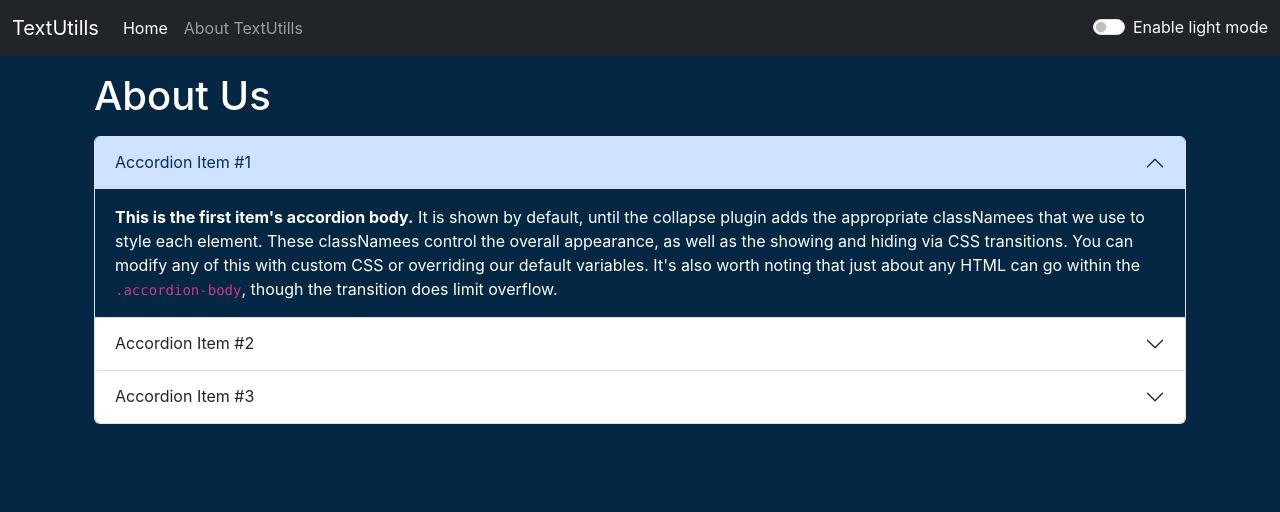
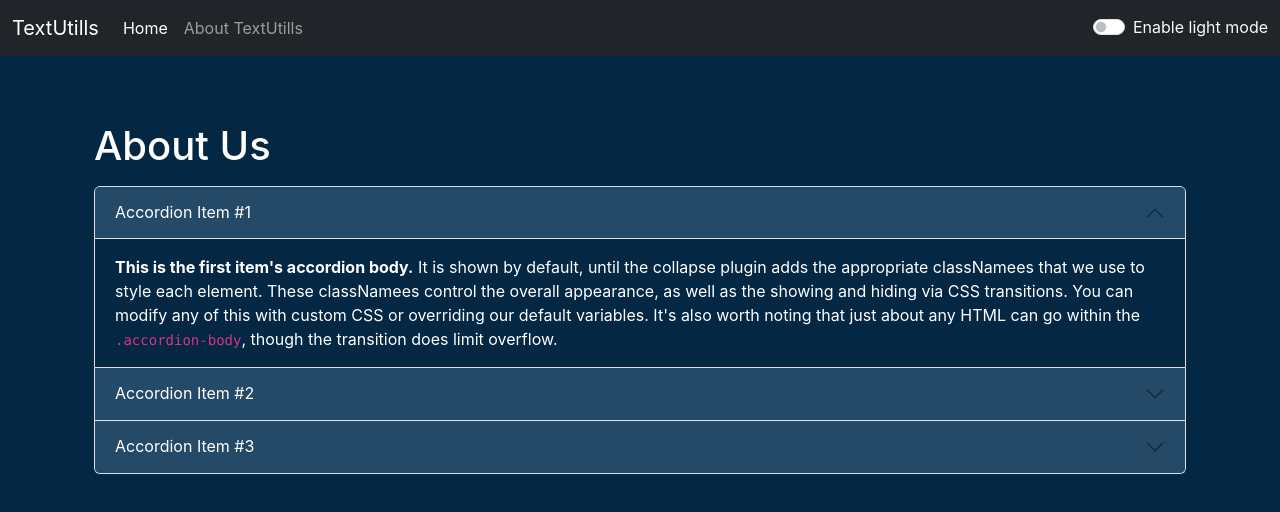
Before and after one commit to aarti-soni3/react-demo-app, a React (Create React App) app: page /about in a window 1280 px wide. Shown: the top 512 px of the page. Built offline with nearby package versions, Linux system fonts and the light colour scheme.

Commit message:
[Update] Fixing TextUtils & Alert Component

```diff
--- a/package.json
+++ b/package.json
@@ -1,4 +1,5 @@
 {
+  "homepage": "http://aarti-soni3.com/react-demo-app",
   "name": "demo-app",
   "version": "0.1.0",
   "private": true,
@@ -13,6 +14,8 @@
     "web-vitals": "^2.1.4"
   },
   "scripts": {
+    "predeploy": "npm run build",
+    "deploy": "gh-pages -d build",
     "start": "react-scripts start",
     "build": "react-scripts build",
     "test": "react-scripts test",
@@ -35,5 +38,8 @@
       "last 1 firefox version",
       "last 1 safari version"
     ]
+  },
+  "devDependencies": {
+    "gh-pages": "^6.1.1"
   }
 }
--- a/src/App.js
+++ b/src/App.js
@@ -46,7 +46,6 @@
         document.title = "Install TextUtils Now";
       }, 1200);
 
-
     } else {
       setMode("dark");
       document.body.style.backgroundColor = '#042743';
--- a/src/Components/About.js
+++ b/src/Components/About.js
@@ -26,47 +26,47 @@
     //     }
     // }
 
-    // let myStyle={
-    //     color:'black',
-    //     backgroundColor:'white'
-    // }
+    let myStyle={
+        color: props.mode  === 'dark'? 'white': '#042743',
+        backgroundColor: props.mode === 'dark' ?'rgb(36 74 104)':'white',
+    }
 
     // #212529
     return (
-        <div className='container' style={{ color: props.mode === "dark" ? "white" : "black", backgroundColor: props.mode === "dark" ? "#042743" : "white" }}>
-            <h1 className='my-3'>About Us</h1>
+         <div className='container' style={{ color: props.mode  === 'dark'? 'white': '#042743'}}> {/*</div> style={{ color: props.mode  === 'dark'? 'white': '#042743', backgroundColor: props.mode === "dark" ? "#042743" : "white" }}> */}
+            <h1 className='my-3'  >About Us</h1>
             <div className="accordion" id="accordionExample">
-                <div className="accordion-item" style={{ color: props.mode === "dark" ? "white" : "black", backgroundColor: props.mode === "dark" ? "#042743" : "#cfe2ff" }}>
+                <div className="accordion-item" style={myStyle}> {/*style={{ color: props.mode === "dark" ? "white" : "black", backgroundColor: props.mode === "dark" ? "#042743" : "#cfe2ff" }}>*/}
                     <h2 className="accordion-header">
-                        <button className="accordion-button" type="button" data-bs-toggle="collapse" data-bs-target="#collapseOne" aria-expanded="true" aria-controls="collapseOne">
+                        <button className="accordion-button" style={myStyle} type="button" data-bs-toggle="collapse" data-bs-target="#collapseOne" aria-expanded="true" aria-controls="collapseOne">
                             Accordion Item #1
                         </button>
                     </h2>
-                    <div id="collapseOne" className="accordion-collapse collapse show" data-bs-parent="#accordionExample" style={{ color: props.mode === "dark" ? "042743" : "black", backgroundColor: props.mode === "dark" ? "#042743" : "white" }}>
+                    <div id="collapseOne" className="accordion-collapse collapse show" data-bs-parent="#accordionExample" style={{ color: props.mode === "dark" ? "white" : "black", backgroundColor: props.mode === "dark" ? "#042743" : "white" }}>
                         <div className="accordion-body" >
                             <strong>This is the first item's accordion body.</strong> It is shown by default, until the collapse plugin adds the appropriate classNamees that we use to style each element. These classNamees control the overall appearance, as well as the showing and hiding via CSS transitions. You can modify any of this with custom CSS or overriding our default variables. It's also worth noting that just about any HTML can go within the <code>.accordion-body</code>, though the transition does limit overflow.
                         </div>
                     </div>
                 </div>
-                <div className="accordion-item" style={{ color: props.mode === "dark" ? "white" : "black", backgroundColor: props.mode === "dark" ? "#042743" : "#cfe2ff" }}>
+                <div className="accordion-item" style={myStyle}> {/* style={{ color: props.mode === "dark" ? "white" : "black", backgroundColor: props.mode === "dark" ? "#042743" : "#cfe2ff" }}>*/}
                     <h2 className="accordion-header">
-                        <button className="accordion-button collapsed" type="button" data-bs-toggle="collapse" data-bs-target="#collapseTwo" aria-expanded="false" aria-controls="collapseTwo">
+                        <button className="accordion-button collapsed" style={myStyle} type="button" data-bs-toggle="collapse" data-bs-target="#collapseTwo" aria-expanded="false" aria-controls="collapseTwo">
                             Accordion Item #2
                         </button>
                     </h2>
-                    <div id="collapseTwo" className="accordion-collapse collapse" data-bs-parent="#accordionExample">
+                    <div id="collapseTwo" className="accordion-collapse collapse" data-bs-parent="#accordionExample" style={{ color: props.mode === "dark" ? "white" : "black", backgroundColor: props.mode === "dark" ? "#042743" : "white" }}>
                         <div className="accordion-body">
                             <strong>This is the second item's accordion body.</strong> It is hidden by default, until the collapse plugin adds the appropriate classNamees that we use to style each element. These classNamees control the overall appearance, as well as the showing and hiding via CSS transitions. You can modify any of this with custom CSS or overriding our default variables. It's also worth noting that just about any HTML can go within the <code>.accordion-body</code>, though the transition does limit overflow.
                         </div>
                     </div>
                 </div>
-                <div className="accordion-item" style={{ color: props.mode === "dark" ? "white" : "black", backgroundColor: props.mode === "dark" ? "#042743" : "#cfe2ff" }}>
+                <div className="accordion-item" style={myStyle}> {/*style={{ color: props.mode === "dark" ? "white" : "black", backgroundColor: props.mode === "dark" ? "#042743" : "#cfe2ff" }}> */}
                     <h2 className="accordion-header">
-                        <button className="accordion-button collapsed" type="button" data-bs-toggle="collapse" data-bs-target="#collapseThree" aria-expanded="false" aria-controls="collapseThree">
+                        <button className="accordion-button collapsed" style={myStyle}  type="button" data-bs-toggle="collapse" data-bs-target="#collapseThree" aria-expanded="false" aria-controls="collapseThree">
                             Accordion Item #3
                         </button>
                     </h2>
-                    <div id="collapseThree" className="accordion-collapse collapse" data-bs-parent="#accordionExample">
+                    <div id="collapseThree" className="accordion-collapse collapse" data-bs-parent="#accordionExample" style={{ color: props.mode === "dark" ? "white" : "black", backgroundColor: props.mode === "dark" ? "#042743" : "white" }}>
                         <div className="accordion-body" >
                             <strong>This is the third item's accordion body.</strong> It is hidden by default, until the collapse plugin adds the appropriate classNamees that we use to style each element. These classNamees control the overall appearance, as well as the showing and hiding via CSS transitions. You can modify any of this with custom CSS or overriding our default variables. It's also worth noting that just about any HTML can go within the <code>.accordion-body</code>, though the transition does limit overflow.
                         </div>
--- a/src/Components/Alert.js
+++ b/src/Components/Alert.js
@@ -2,15 +2,17 @@
 
 export default function Alert(props) {
 
-    const capitalized =(word)=>{
+    const capitalized = (word) => {
         const text = word.toLowerCase();
         return text.charAt(0).toUpperCase() + text.slice(1).toLowerCase();
     }
 
     return (
-        props.alert && <div class={`alert alert-${props.alert.type} alert-dismissible fade show`} role="alert">
-            <strong>{capitalized(props.alert.type)} : {props.alert.message}</strong>
-            {/* <button type="button" class="btn-close" data-bs-dismiss="alert" aria-label="Close"></button> */}
+        <div style={{ height: '50px' }}>
+            {props.alert && <div class={`alert alert-${props.alert.type} alert-dismissible fade show`} role="alert">
+                <strong>{capitalized(props.alert.type)} : {props.alert.message}</strong>
+                {/* <button type="button" class="btn-close" data-bs-dismiss="alert" aria-label="Close"></button> */}
+            </div>}
         </div>
     )
 }
--- a/src/Components/Navbar.js
+++ b/src/Components/Navbar.js
@@ -6,8 +6,10 @@
   return (
     <nav className={`navbar navbar-expand-lg navbar-${props.mode} bg-${props.mode}`}>
       <div className="container-fluid">
+        {/* <a className="navbar-brand" href="/"> */}
         <Link  className="navbar-brand" to="/">
           {props.title}
+        {/* </a> */}
         </Link>
         <button
           className="navbar-toggler"
@@ -23,8 +25,10 @@
         <div className="collapse navbar-collapse" id="navbarSupportedContent">
           <ul className="navbar-nav me-auto mb-2 mb-lg-0">
             <li className="nav-item">
+              {/* <a className="nav-link active" aria-current="page" href="/"> */}
               <Link className="nav-link active" aria-current="page" to="/">
                 Home
+              {/* </a> */}
               </Link>
             </li>
             <li className="nav-item" >
```
Also changed, not shown: src/Components/TextForm.js (+21 -21 lines), 1 other file (tests, documents, lock files or other folders).
